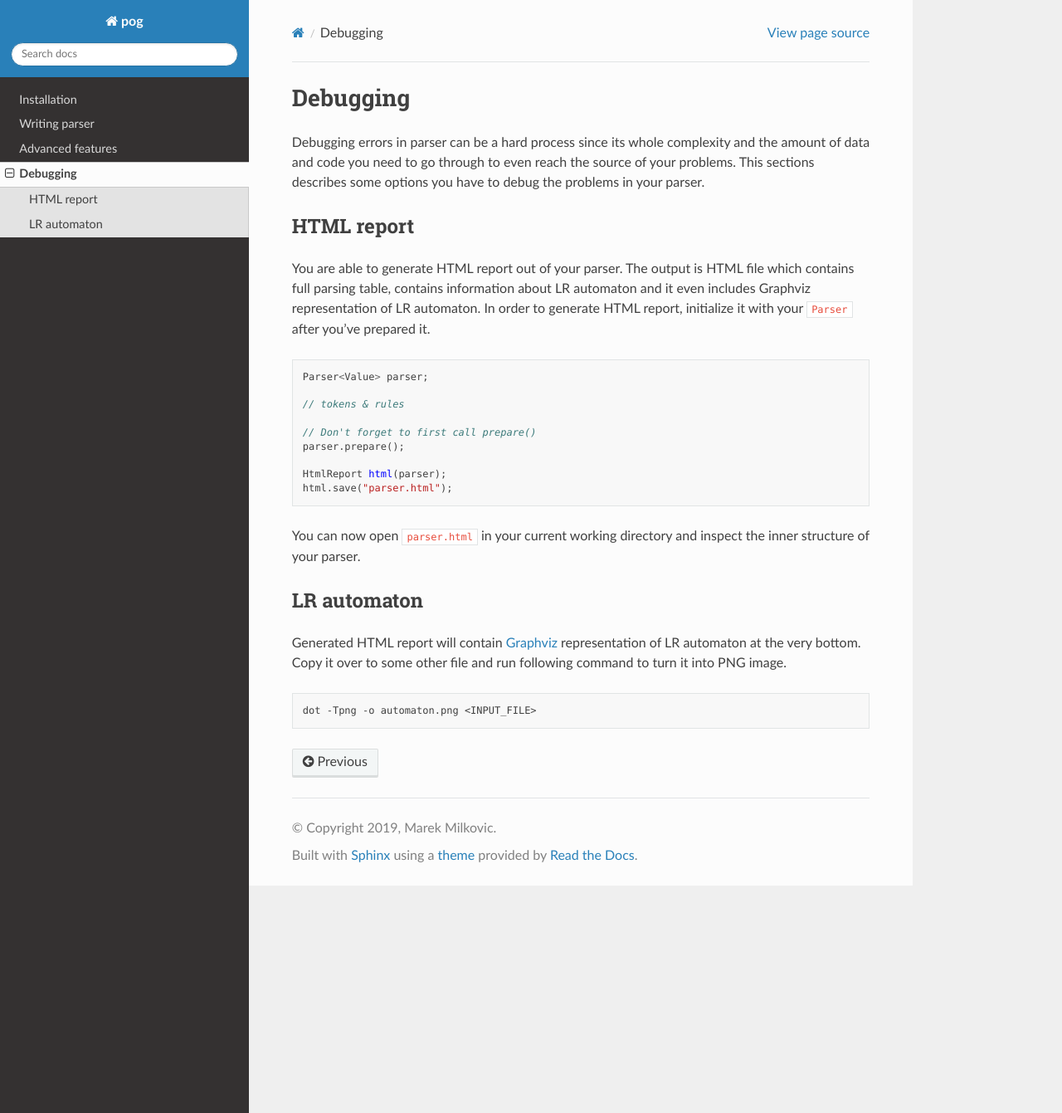
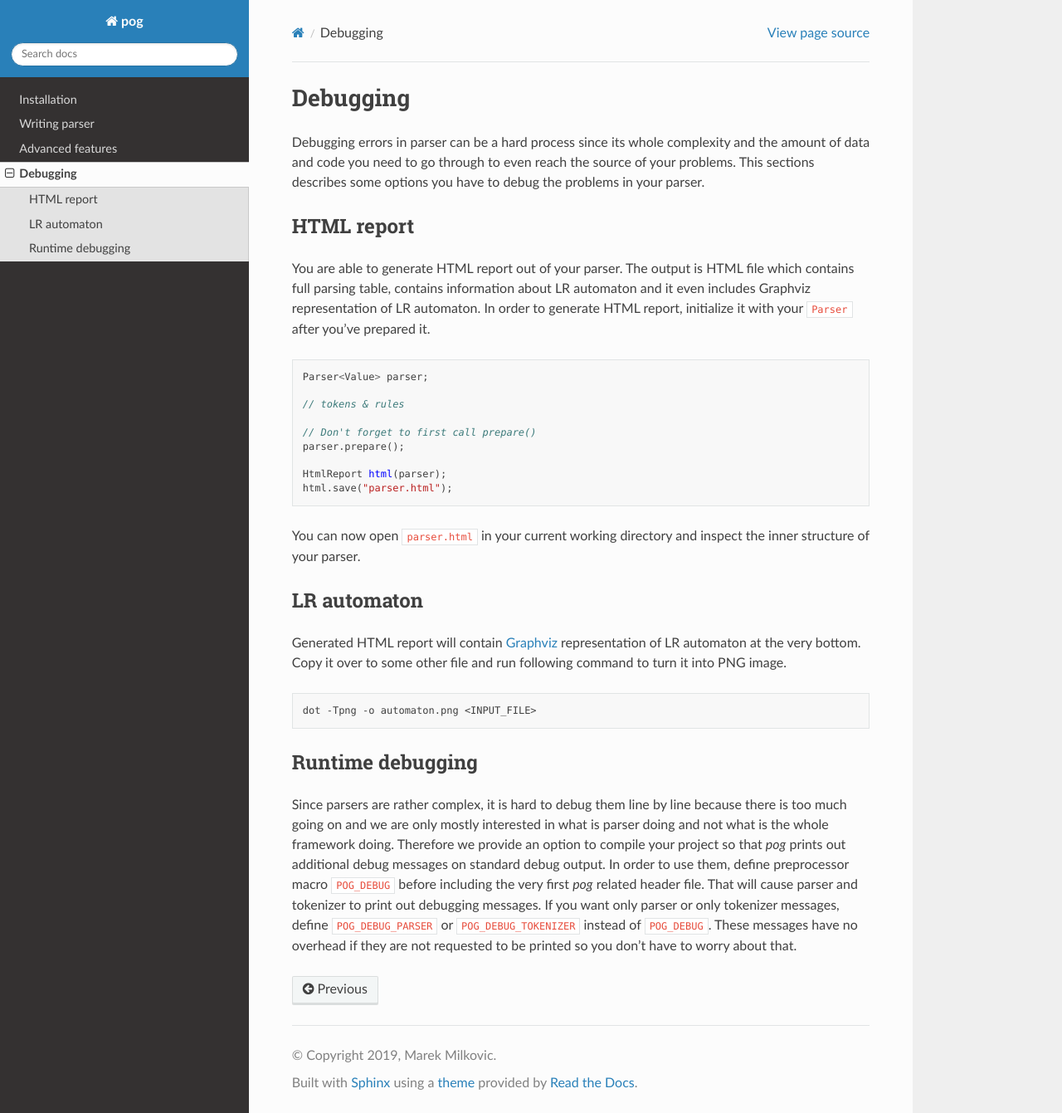
Before and after one commit to metthal/pog, a Sphinx documentation site: the page built from docs/debugging.rst, in a window 1280 px wide and 1341 px high. Shown: the whole window at 83% size. Built offline with Sphinx 7.4.7 and the Read the Docs theme 2.0.0, drawn with Linux system fonts in a browser that asks for light colours.

Commit message:
Added option to print debugging messages when POG_DEBUG is defined

```diff
--- a/docs/debugging.rst
+++ b/docs/debugging.rst
@@ -34,3 +34,11 @@ into PNG image.
 .. code-block:: bash
 
   dot -Tpng -o automaton.png <INPUT_FILE>
+
+Runtime debugging
+=================
+
+Since parsers are rather complex, it is hard to debug them line by line because there is too much going on and we are only mostly interested in what is parser doing and not what is the whole framework doing.
+Therefore we provide an option to compile your project so that *pog* prints out additional debug messages on standard debug output. In order to use them, define preprocessor macro ``POG_DEBUG``
+before including the very first *pog* related header file. That will cause parser and tokenizer to print out debugging messages. If you want only parser or only tokenizer messages, define
+``POG_DEBUG_PARSER`` or ``POG_DEBUG_TOKENIZER`` instead of ``POG_DEBUG``. These messages have no overhead if they are not requested to be printed so you don't have to worry about that.
```
Also changed, not shown: CHANGELOG.md (+1 -0 lines), 2 other files.
